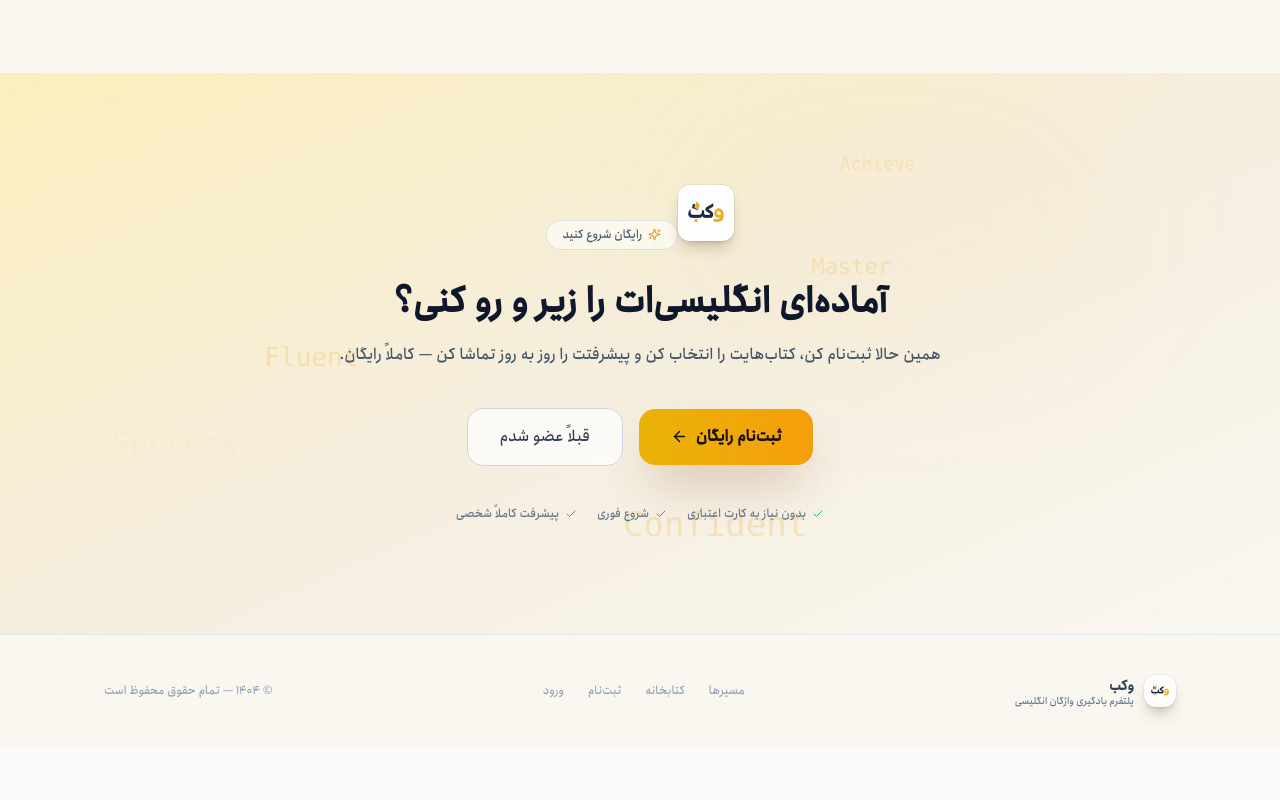
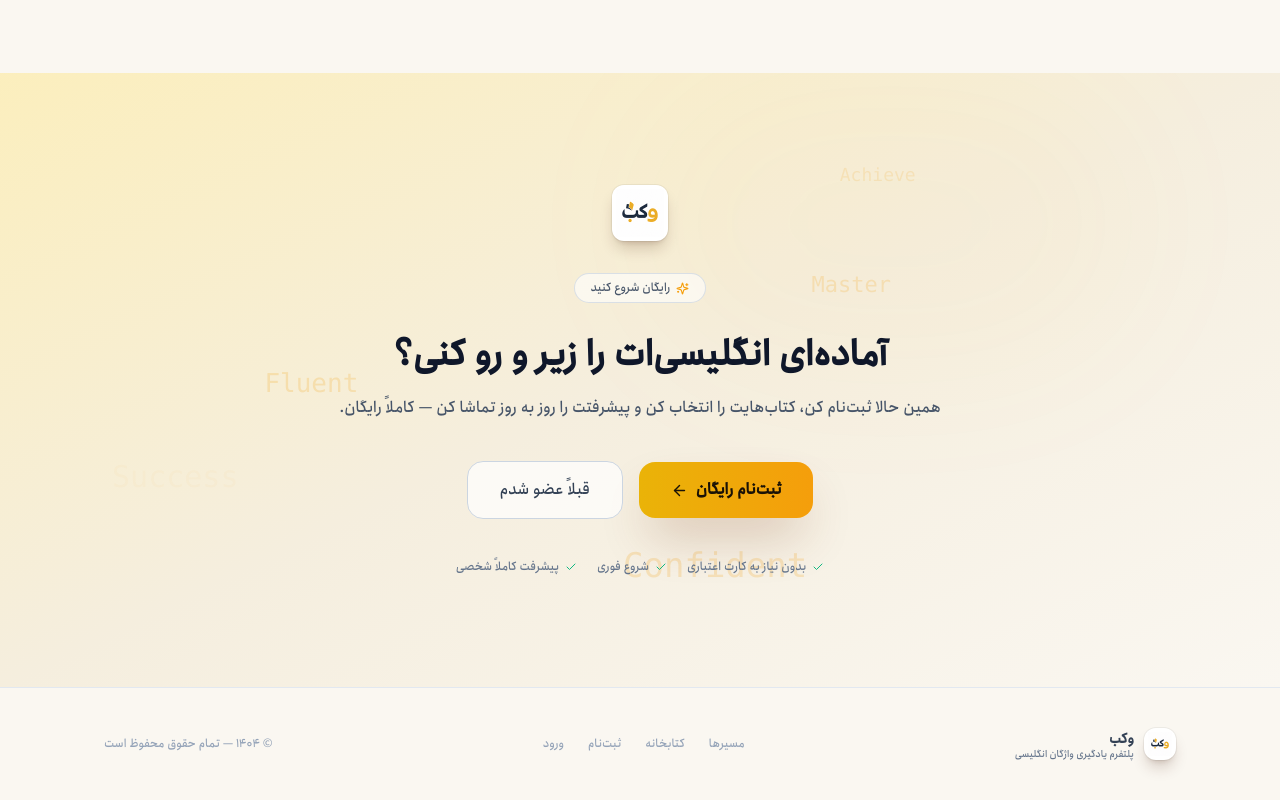
Before and after one commit to alig4t/VocabFlow, a React (Vite) app in the folder frontend/: page / in a window 1280 px wide. Shown: the part 5631-6431 px from the top of the page. Before the commit the page ends 6378 px from the top, so only its background shows below. Built offline with nearby package versions, Linux system fonts and the light colour scheme.

Commit message:
fix flex

```diff
--- a/frontend/src/pages/LandingPage.tsx
+++ b/frontend/src/pages/LandingPage.tsx
@@ -767,7 +767,7 @@ export default function LandingPage() {
         ))}
 
         <div className="relative z-10 mx-auto max-w-2xl px-6 text-center">
-          <div className="mb-8 inline-flex items-center justify-center">
+          <div className="mb-8 flex justify-center">
             <LogoMark size={56} />
           </div>
           <div className="mb-8 inline-flex items-center gap-1.5 rounded-full border border-slate-300/70 bg-white/60 px-4 py-1.5 dark:border-white/12 dark:bg-white/[0.06]">
```
